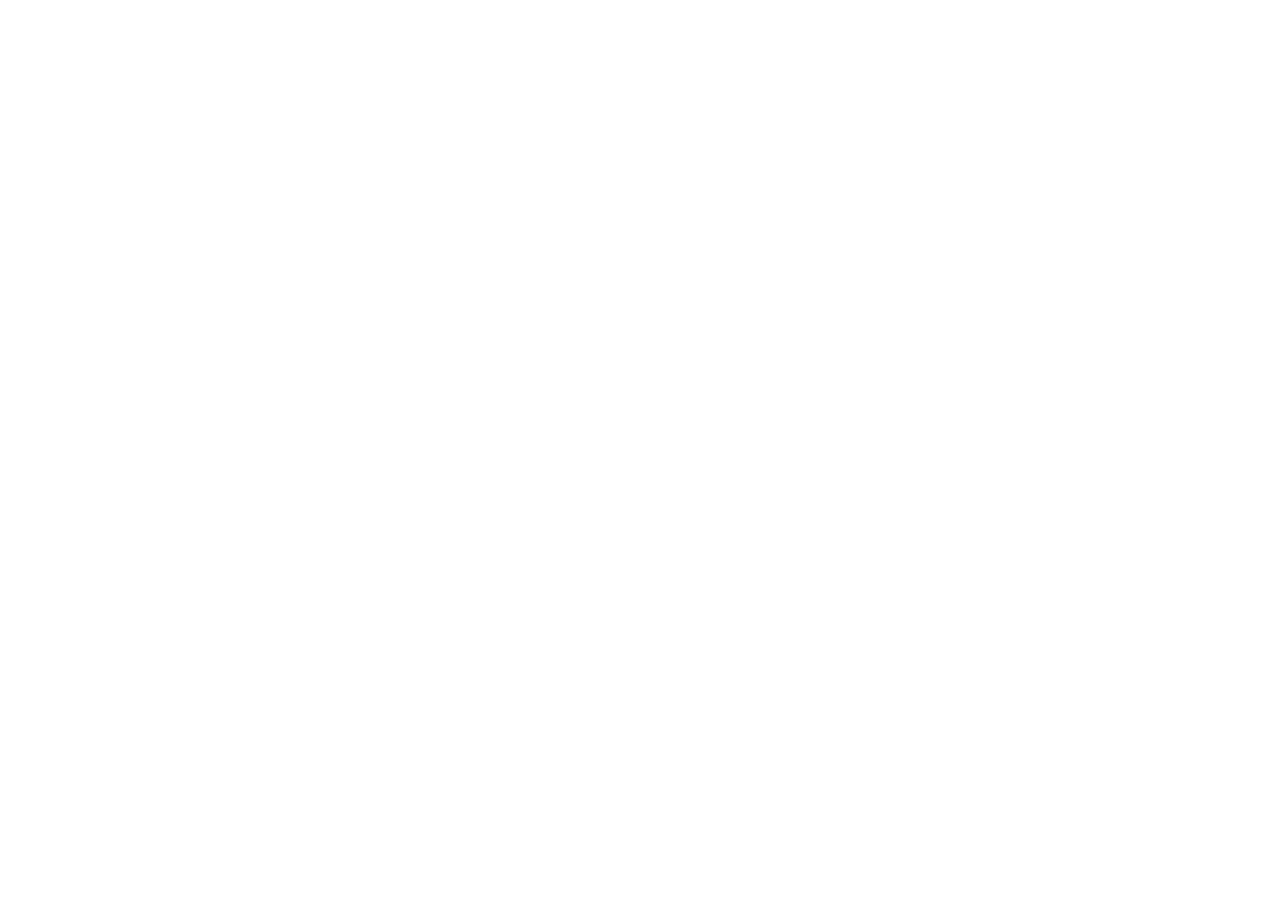
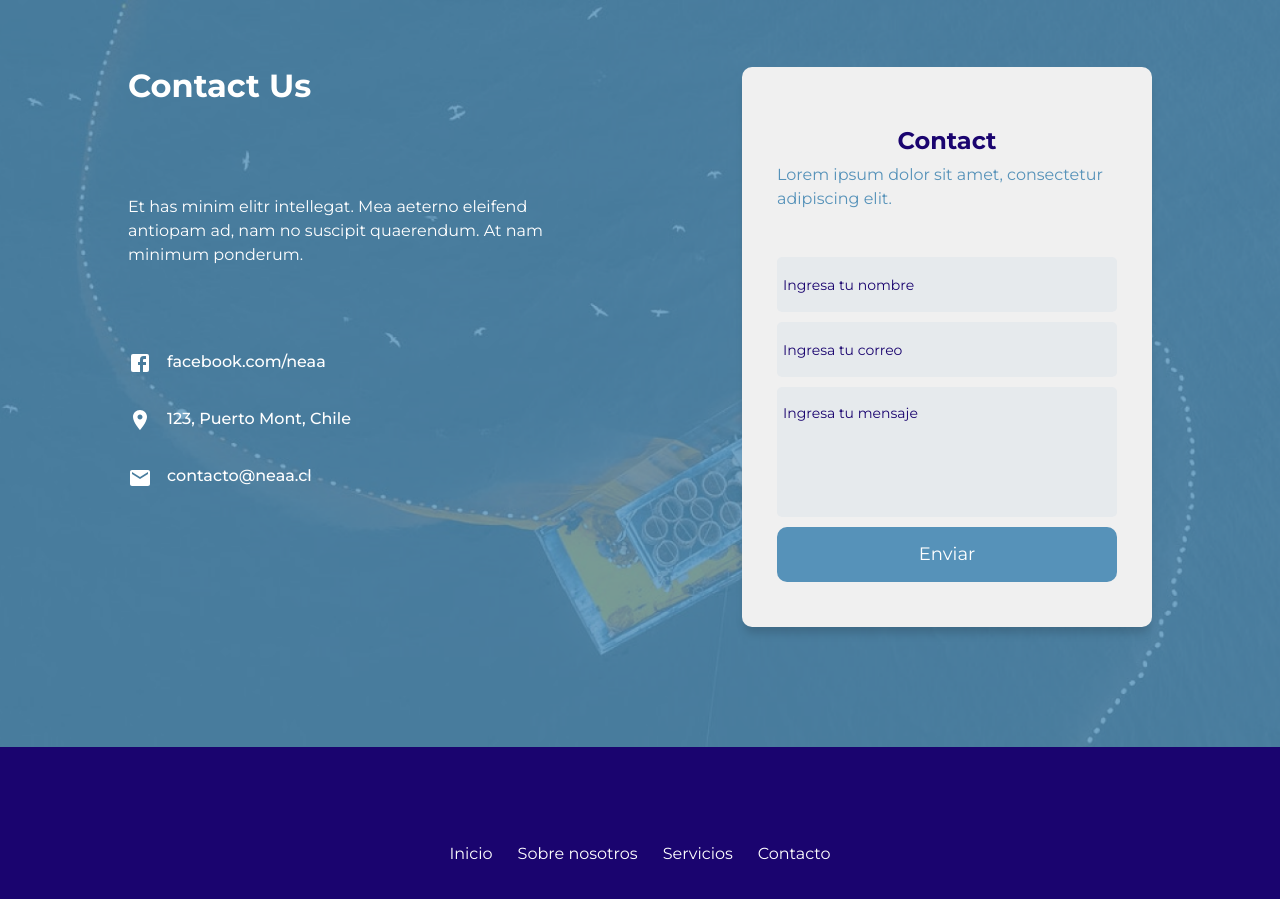
Before and after one commit to gojedaorias/neaa, a React (Vite) app: page / in a window 1280 px wide. Shown: the part 4428-5327 px from the top of the page. Before the commit the page ends 4423 px from the top, so only its background shows below. Built offline with nearby package versions, Linux system fonts and the light colour scheme.

Commit message:
Feat: se termino el desarrollo de web neaa visualmente

```diff
--- a/src/components/AboutUs/index.jsx
+++ b/src/components/AboutUs/index.jsx
@@ -3,7 +3,7 @@
 
 export const AboutUs = () => {
     return (
-        <AboutContainer>
+        <AboutContainer id="nosotros">
             <AboutTitle>About Us</AboutTitle>
             <AboutText>
                 Lorem ipsum dolor sit amet, consectetur adipiscing elit.
--- /dev/null
+++ b/src/components/Contact/components/SocialItem/index.jsx
@@ -0,0 +1,15 @@
+
+import { SvgIcon } from "@mui/material"
+import { SocialItemContainer, SocialText } from "./style"
+
+
+export const SocialItem = ({ icon, title, url }) => {
+    return (
+        <SocialItemContainer>
+            <a href={url} target="_blank">
+                <SvgIcon sx={{ color: '#fff' }} component={icon} fontSize='medium' />
+                <SocialText>{title}</SocialText>
+            </a>
+        </SocialItemContainer>
+    )
+}
--- /dev/null
+++ b/src/components/Contact/components/SocialItem/style.jsx
@@ -0,0 +1,20 @@
+import styled from "styled-components"
+
+export const SocialItemContainer = styled.div`
+    display: flex;
+    align-items: center;
+    justify-content: center;
+    gap:15px;
+    margin-bottom: 15px;
+    a{
+        display: flex;
+        justify-content: center;
+        align-items: center;
+        gap:15px;
+    }
+    `
+export const SocialText = styled.h4`
+    font-size: 16px;
+    color: #fff;
+    margin-top: 5px;
+    `
--- a/src/components/Contact/index.jsx
+++ b/src/components/Contact/index.jsx
@@ -1,6 +1,24 @@
+import { ContactForm } from "../shared"
+import { SocialItem } from "./components/SocialItem"
+import { Facebook, Place, Email } from "@mui/icons-material"
+
+import { ContactContainer, ContactInfo, ContactSocial, ContactText, ContactTitle } from "./style"
 
 export const Contact = () => {
     return (
-        <div>Contact</div>
+        <ContactContainer id="contact">
+            <ContactInfo>
+                <ContactTitle>Contact Us</ContactTitle>
+                <ContactText>
+                    Et has minim elitr intellegat. Mea aeterno eleifend antiopam ad, nam no suscipit quaerendum. At nam minimum ponderum.
+                </ContactText>
+                <ContactSocial>
+                    <SocialItem icon={Facebook} title="facebook.com/neaa" url="https://www.facebook.com/" />
+                    <SocialItem icon={Place} title="123, Puerto Mont, Chile" url="https://www.google.com/maps/@37.6,-95.665,4z" />
+                    <SocialItem icon={Email} title="contacto@neaa.cl" url="#contact" />
+                </ContactSocial>
+            </ContactInfo>
+            <ContactForm />
+        </ContactContainer>
     )
 }
--- /dev/null
+++ b/src/components/Contact/style.jsx
@@ -0,0 +1,50 @@
+import styled from "styled-components"
+import contactbg from "../../assets/img/contactbg.png"
+
+export const ContactContainer = styled.div`
+    display: flex;
+    flex-direction: row;
+    justify-content: center;
+    gap: 80px;
+    background: url(${contactbg}) no-repeat center center;
+    background-size: cover;
+    padding: 120px 10vw;
+    @media (max-width: 768px) {
+        flex-direction: column;
+        gap: 20px;
+        padding: 90px 0;
+    }
+    `
+export const ContactInfo = styled.div`
+    display: flex;
+    flex-direction: column;
+    align-items: flex-start;
+    justify-content: flex-start;
+    max-width: 600px;
+    `
+export const ContactTitle = styled.h2`
+    font-size: 32px;
+    font-weight: bold;
+    color: #fff;
+    text-align: left;
+    margin-bottom: 90px;
+    `
+export const ContactText = styled.p`
+    font-size: 16px;
+    color: #fff;
+    text-align: left;
+    margin-bottom: 80px;
+    width: 80%;
+
+    @media (max-width: 768px) {
+        text-align: center;
+        margin-bottom: 40px;
+    }
+    `
+export const ContactSocial = styled.div`
+    display: flex;
+    flex-direction: column;
+    align-items: flex-start;
+    justify-content: flex-start;
+    gap:10px;
+    `
--- a/src/components/Footer/index.jsx
+++ b/src/components/Footer/index.jsx
@@ -1,7 +1,23 @@
 import React from 'react'
+import { FooterContainer, FooterLink } from './style'
 
 export const Footer = () => {
     return (
-        <div>Footer</div>
+        <FooterContainer>
+            <FooterLink>
+                <a href="/">
+                    Inicio
+                </a>
+                <a href="#nosotros">
+                    Sobre nosotros
+                </a>
+                <a href="#services">
+                    Servicios
+                </a>
+                <a href="#contact">
+                    Contacto
+                </a>
+            </FooterLink>
+        </FooterContainer>
     )
 }
--- /dev/null
+++ b/src/components/Footer/style.jsx
@@ -0,0 +1,44 @@
+import styled from "styled-components";
+
+export const FooterContainer = styled.div`
+    display: flex;
+    flex-direction: column;
+    align-items: center;
+    justify-content: center;
+    background: #1A046F;
+    height: 220px;
+    width: 100vw;
+
+    @media (max-width: 768px) {
+        height: auto;
+        padding: 20px 0;
+    }
+    `
+export const FooterLink = styled.div`
+    display: flex;
+    flex-direction: row;
+    align-items: center;
+    justify-content: center;
+    gap: 25px;
+
+    @media (max-width: 768px) {
+        flex-direction: column;
+        margin: 25px 0;
+    }
+    a{
+        color: #fff;
+        text-decoration: none;
+        font-size: 16px;
+        padding-bottom: 5px;
+
+        &:hover{
+            border-bottom: 1px solid #fff;
+        }
+    }
+    `
+export const FooterText = styled.p`
+    font-size: 10px;
+    color: #fff;
+    text-align: center;
+    margin-top: 10px;
+    `
--- a/src/components/ServiceSection/index.jsx
+++ b/src/components/ServiceSection/index.jsx
@@ -4,7 +4,7 @@
 
 export const ServiceSection = () => {
     return (
-        <ServiceContainer>
+        <ServiceContainer id="services">
             <ServiceCard icon={SetMealSharp} />
             <ServiceCard icon={SetMealSharp} secondary={true} />
             <ServiceCard icon={SetMealSharp} />
```
Also changed, not shown: src/assets/img/contactbg.png (added).
